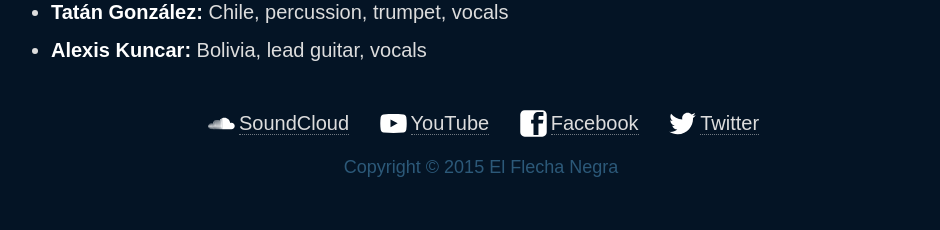
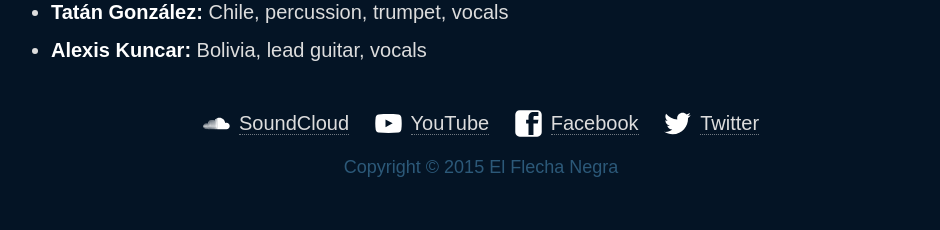
Before and after one commit to tatani/el-flecha-negra, a Jekyll site: the page built from index.md, in a window 1280 px wide. Shown: the part 1497-1727 px from the top of the page, without its empty margins (159-1099 px from the left). Built offline with Jekyll 4.4.1, drawn with Linux system fonts in a browser that asks for light colours; Markdown is read by kramdown in place of the engine named in the settings.

Commit message:
:kiss: move social icons.

```diff
--- a/_sass/components/_footer.scss
+++ b/_sass/components/_footer.scss
@@ -16,7 +16,7 @@ footer {
       margin: 0 .5em;
       padding-left: $base-gutter;
       background-repeat: no-repeat;
-      background-position: 5px 0;
+      background-position: 0 0;
 
       a {
         color: $white;
--- a/css/main.css
+++ b/css/main.css
@@ -479,7 +479,7 @@ footer .social li {
   margin: 0 .5em;
   padding-left: 36px;
   background-repeat: no-repeat;
-  background-position: 5px 0;
+  background-position: 0 0;
 }
 footer .social li a {
   color: #ddd;
```
